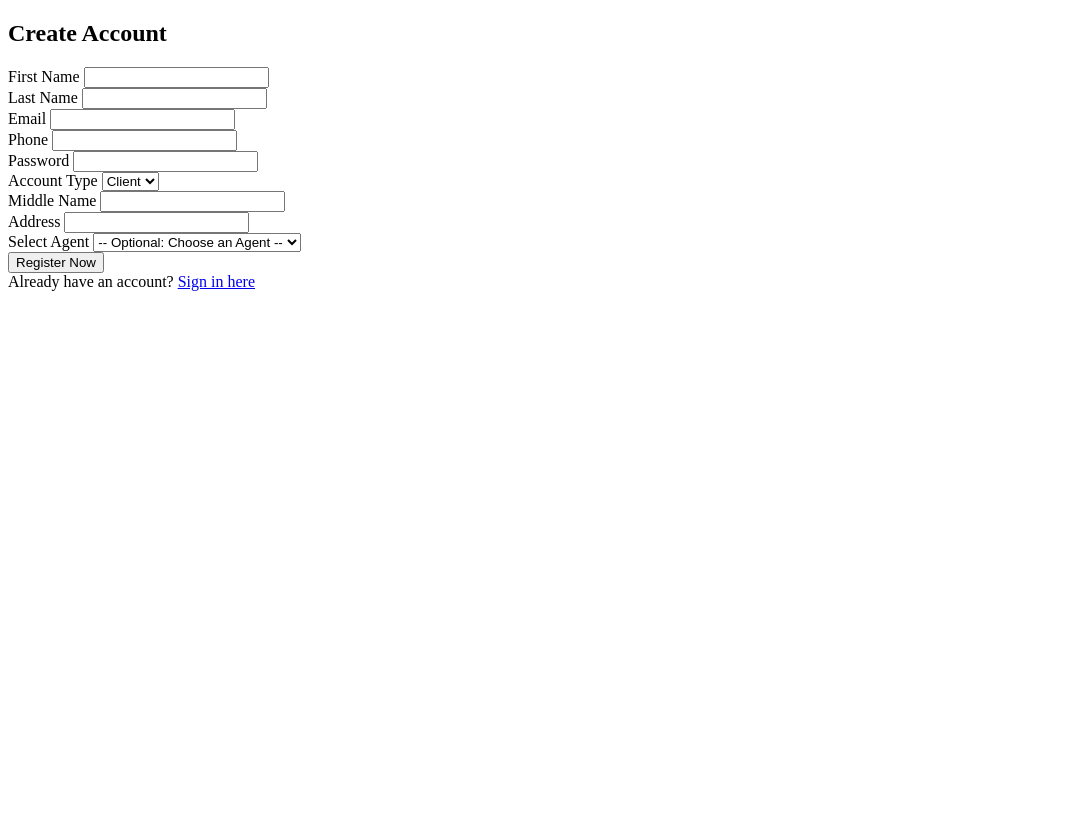
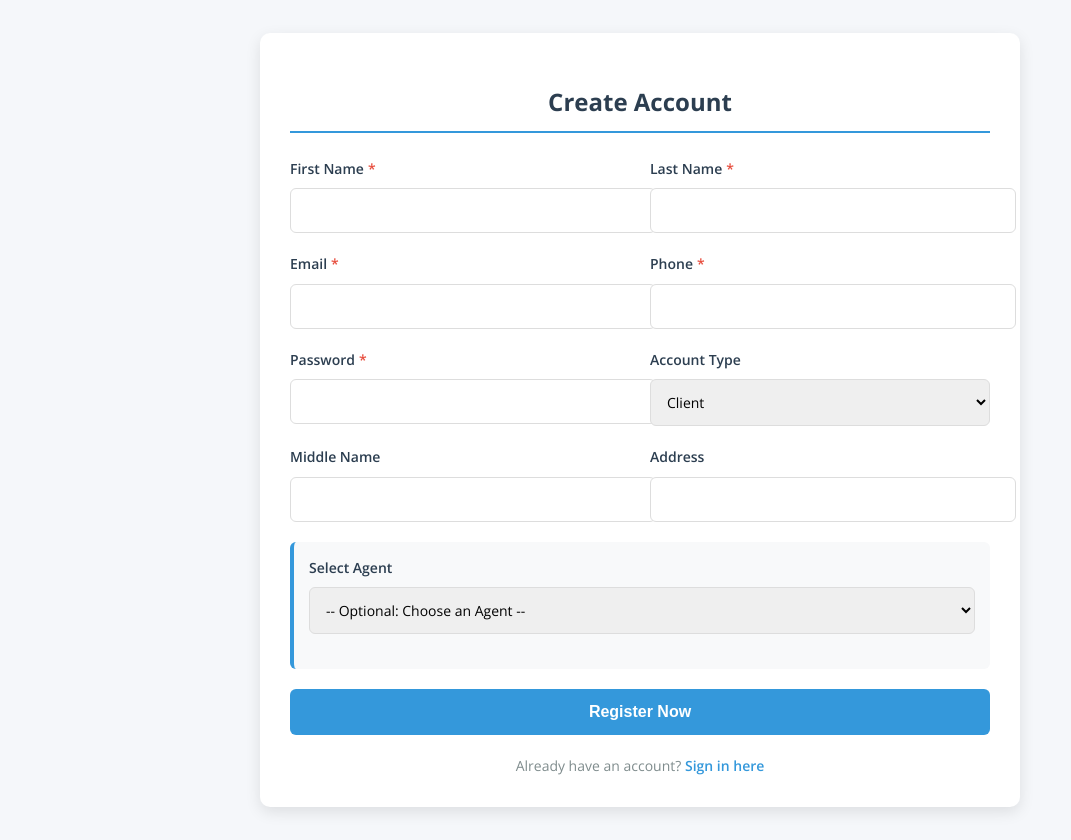
Before and after one commit to Azzel0404/lot-reservation, a PHP site: page /register.php in a window 1280 px wide. Shown: the whole page, without its empty margins (0-1071 px from the left). Before the commit the page ends 291 px from the top, so only its background shows below. Run offline with PHP 8.4, Linux system fonts and the light colour scheme; data that the repository does not hold is empty.

Commit message:
css styles in register

```diff
--- a/register.php
+++ b/register.php
@@ -123,8 +123,179 @@ if ($_SERVER['REQUEST_METHOD'] === 'POST') {
     <meta charset="UTF-8">
     <title>Register - Lot Reservation</title>
     <meta name="viewport" content="width=device-width, initial-scale=1.0">
+    <link href="https://fonts.googleapis.com/css2?family=Open+Sans:wght@400;600;700&display=swap" rel="stylesheet">
+    <link rel="stylesheet" href="https://cdnjs.cloudflare.com/ajax/libs/font-awesome/6.0.0/css/all.min.css">
     <style>
-        /* same CSS as before, omitted here for brevity */
+        body {
+            font-family: 'Open Sans', sans-serif;
+            background-color: #f5f7fa;
+            color: #333;
+            line-height: 1.6;
+            padding: 20px;
+            display: flex;
+            justify-content: center;
+            align-items: center;
+            min-height: 100vh;
+            margin: 0;
+        }
+
+        .form-container {
+            background: white;
+            width: 100%;
+            max-width: 700px;
+            padding: 30px;
+            border-radius: 10px;
+            box-shadow: 0 5px 15px rgba(0, 0, 0, 0.1);
+            transition: all 0.3s ease;
+        }
+
+        .form-container:hover {
+            box-shadow: 0 8px 25px rgba(0, 0, 0, 0.15);
+        }
+
+        .form-title {
+            font-size: 24px;
+            font-weight: 700;
+            color: #2c3e50;
+            margin-bottom: 25px;
+            text-align: center;
+            padding-bottom: 10px;
+            border-bottom: 2px solid #3498db;
+        }
+
+        .form-row {
+            display: flex;
+            flex-wrap: wrap;
+            gap: 20px;
+            margin-bottom: 20px;
+        }
+
+        .form-group {
+            flex: 1;
+            min-width: 200px;
+        }
+
+        .form-group.required label:after {
+            content: '*';
+            color: #e74c3c;
+            margin-left: 4px;
+        }
+
+        label {
+            display: block;
+            margin-bottom: 8px;
+            font-weight: 600;
+            color: #2c3e50;
+            font-size: 14px;
+        }
+
+        input, select {
+            width: 100%;
+            padding: 12px;
+            border: 1px solid #ddd;
+            border-radius: 6px;
+            font-family: 'Open Sans', sans-serif;
+            font-size: 14px;
+            transition: all 0.3s ease;
+        }
+
+        input:focus, select:focus {
+            outline: none;
+            border-color: #3498db;
+            box-shadow: 0 0 0 3px rgba(52, 152, 219, 0.2);
+        }
+
+        input:hover, select:hover {
+            border-color: #bbb;
+        }
+
+        .role-fields {
+            display: none;
+            margin-top: 15px;
+            padding: 15px;
+            background-color: #f8f9fa;
+            border-radius: 6px;
+            border-left: 4px solid #3498db;
+        }
+
+        .btn {
+            width: 100%;
+            padding: 14px;
+            background-color: #3498db;
+            color: white;
+            border: none;
+            border-radius: 6px;
+            font-size: 16px;
+            font-weight: 600;
+            cursor: pointer;
+            transition: all 0.3s ease;
+            margin-top: 20px;
+        }
+
+        .btn:hover {
+            background-color: #2980b9;
+            transform: translateY(-2px);
+        }
+
+        .btn:active {
+            transform: translateY(0);
+        }
+
+        .login-link {
+            text-align: center;
+            margin-top: 20px;
+            font-size: 14px;
+            color: #7f8c8d;
+        }
+
+        .login-link a {
+            color: #3498db;
+            text-decoration: none;
+            font-weight: 600;
+            transition: all 0.3s ease;
+        }
+
+        .login-link a:hover {
+            color: #2980b9;
+            text-decoration: underline;
+        }
+
+        .success, .error {
+            padding: 15px;
+            margin-bottom: 20px;
+            border-radius: 6px;
+            display: flex;
+            align-items: center;
+            font-size: 14px;
+        }
+
+        .success {
+            background-color: rgba(46, 204, 113, 0.1);
+            color: #27ae60;
+            border-left: 4px solid #27ae60;
+        }
+
+        .error {
+            background-color: rgba(231, 76, 60, 0.1);
+            color: #e74c3c;
+            border-left: 4px solid #e74c3c;
+        }
+
+        .success i, .error i {
+            margin-right: 10px;
+            font-size: 18px;
+        }
+
+        @media (max-width: 768px) {
+            .form-row {
+                flex-direction: column;
+                gap: 15px;
+            }
+
+            .form-group {
+                min-width: 100%;
+            }
+        }
     </style>
 </head>
 <body>
```
